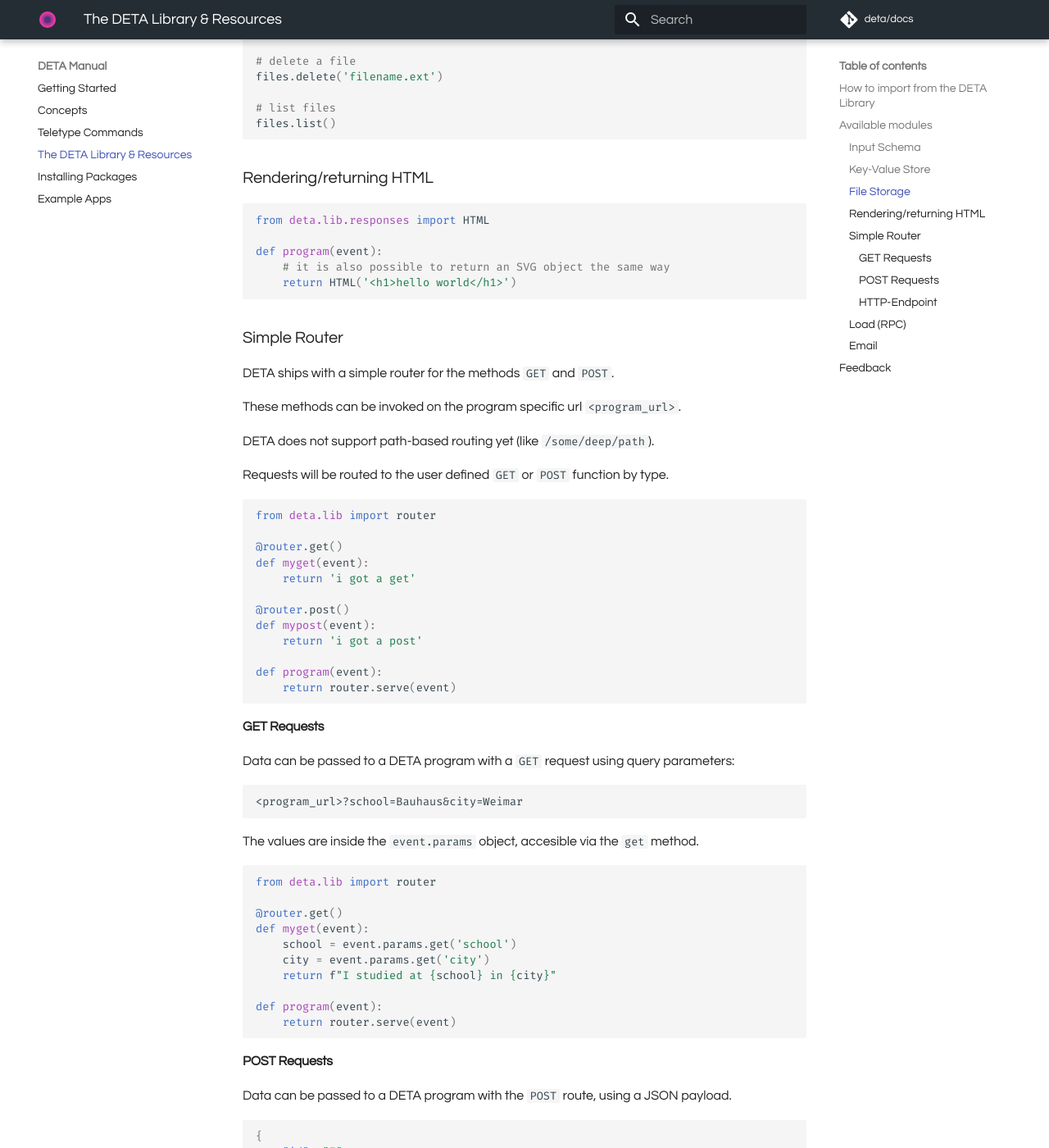
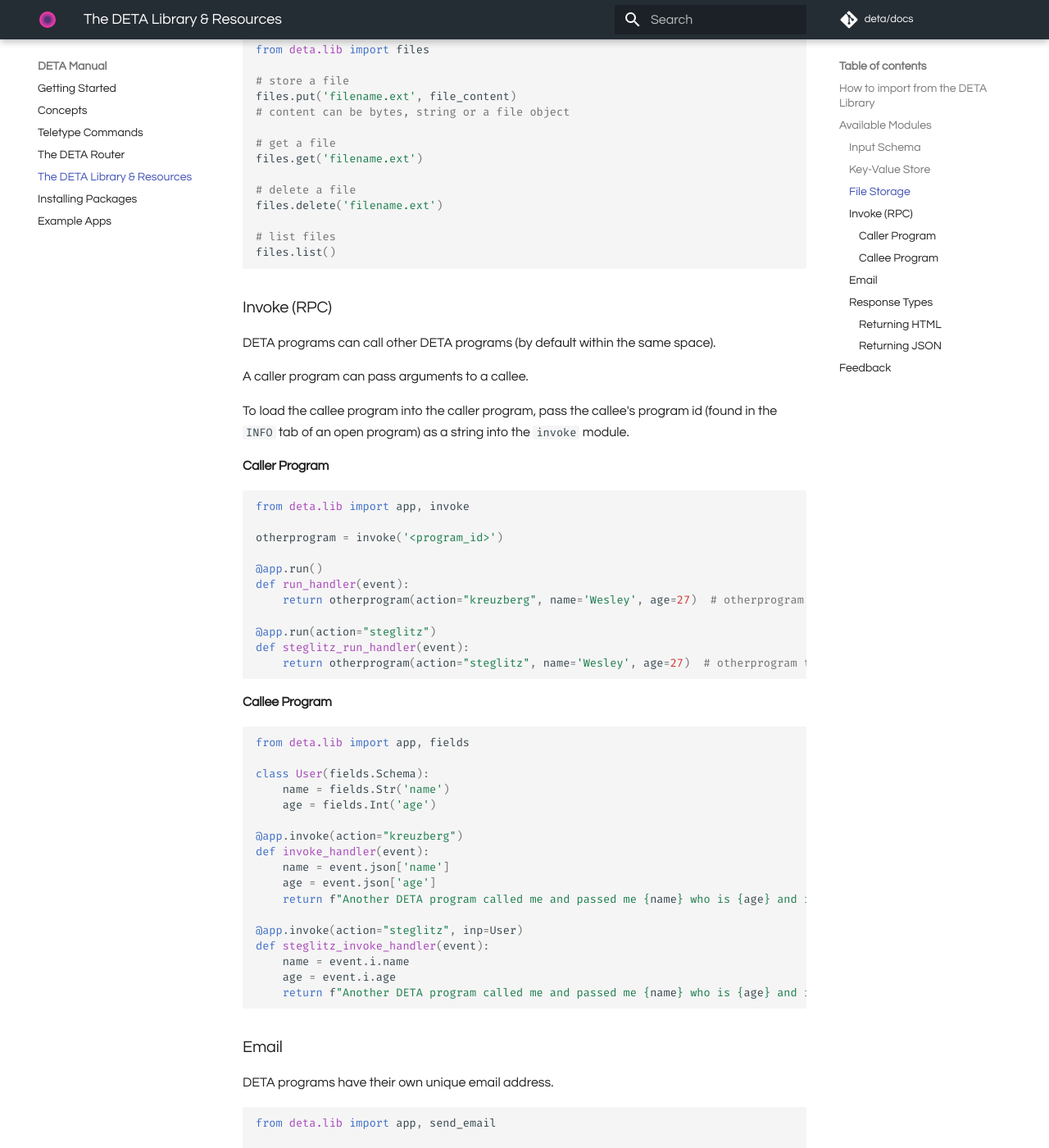
Before and after one commit to fmquaglia/manual, an MkDocs documentation site: the page built from docs/DETA_lib.md, in a window 1280 px wide and 1400 px high, scrolled down 1734 px. Shown: the whole window at 82% size. Built offline with MkDocs 1.6.1 and Material for MkDocs 9.7.7, drawn with Linux system fonts in a browser that asks for light colours; comment, search, counter and statistics services are not loaded; some of the changed text lies outside the part shown.

Commit message:
#11 new router

````diff
--- a/docs/DETA_lib.md
+++ b/docs/DETA_lib.md
@@ -1,35 +1,41 @@
 # The DETA Library
+
+
+In addition to the [DETA router](/DETA_router.md), the DETA library provides many useful modules to give your programs extra power.
 
 !!! Note
 
-    `deta.lib` is under heavy development. Current version is `9`. To use the current version run this in the DETA Teletype:
-    `lib use 9`
+    `deta.lib` is under heavy development. Current version is `8`. To use the current version run this in the DETA Teletype:
+    `lib use 8`
 
 ### How to import from the DETA Library
 
     from deta.lib import <module>
     from deta.lib.responses import <module>
 
-## Available modules
+## Available Modules
 
 ### Input Schema
 
-A program's input schema describes parameters that can be passed with a program's invocation.
+A program's input schema describes parameters that can be passed with a program's execution.
+
+An Input Schema is create by importing `fields` from `deta.lib` and creating a class which takes `fields.Schema` as an argument.
 
 Input parameters can be of type `Str`, `Int`, or `Bool`.
 
-Input parameters can be accessed directly via the `event.i` object inside the main 'program' function (defined in the `main.py` file of a program).
+Input parameters can be accessed directly via the `event.i` object inside an `app.run()` or `app.invoke()` route (defined in the `main.py` file of a program) where an Input class is passed as an argument.
 
 ```python
-from deta.lib import fields
+from deta.lib import app, fields
 
-class Input(fields.Schema):
+class Default_Input(fields.Schema):
     """Please fill out the form."""
     name = fields.Str('Name')
     age = fields.Int('Age')
     likes_ramen = fields.Bool('Do you like ramen?')
 
-def program(event):
+@app.run(inp=Default_Input)
+def run_handler(event):
     """The entrypoint to your program logic."""
     return {
         'name': event.i.name,
@@ -37,6 +43,8 @@ def program(event):
         'likes_ramen': event.i.likes_ramen
     }
 ```
+
+
 ### Key-Value Store
 
 ```python
@@ -81,111 +89,51 @@ files.delete('filename.ext')
 # list files
 files.list()
 ```
-### Rendering/returning HTML
-```python
-from deta.lib.responses import HTML
 
-def program(event):
-    # it is also possible to return an SVG object the same way
-    return HTML('<h1>hello world</h1>')
-```
-### Simple Router
-
-DETA ships with a simple router for the methods `GET` and `POST`.
-
-These methods can be invoked on the program specific url `<program_url>`.
-
-DETA does not support path-based routing yet (like `/some/deep/path`).
-
-Requests will be routed to the user defined `GET` or `POST` function by type.
-```python
-from deta.lib import router
-
-@router.get()
-def myget(event):
-    return 'i got a get'
-
-@router.post()
-def mypost(event):
-    return 'i got a post'
-
-def program(event):
-    return router.serve(event)
-```
-
-#### GET Requests
-Data can be passed to a DETA program with a `GET` request using query parameters:
-```
-<program_url>?school=Bauhaus&city=Weimar
-```
-
-The values are inside the `event.params` object, accesible via the `get` method.
-```python
-from deta.lib import router
-
-@router.get()
-def myget(event):
-    school = event.params.get('school')
-    city = event.params.get('city')
-    return f"I studied at {school} in {city}"
-
-def program(event):
-    return router.serve(event)
-```
-#### POST Requests
-
-Data can be passed to a DETA program with the `POST` route, using a JSON payload.
-
-```JSON
-{
-    "id": "7",
-    "name": "Ludwig"
-}
-```
-
-The values are accessible via the `event.body` object.
-
-```python
-from deta.lib import router, Database
-
-students = Database('enrollment')
-
-@router.post()
-def mypost(event):
-    student_id = event.body['id']
-    name = event.body['name']
-    students.put(student_id, name)
-    return students.all()
-
-def program(event):
-    return router.serve(event)
-```
-
-#### HTTP-Endpoint
-
-The DETA console provides a view where GET requests can be made on a program.
-
-The URL bar in the program's GET view contains the program's URL.
-
-- Only `GET` and `POST` methods are allowed on this endpoint.
-
-User defined query parameters can be added to the GET request.
-
-### Load (RPC)
+### Invoke (RPC)
 
 DETA programs can call other DETA programs (by default within the same space).
 
-A caller program can pass arguments to a callee (as outlined in the callee's input schema).
+A caller program can pass arguments to a callee.
 
-To load the callee program into the caller program, pass the callee's program id (found in the `INFO` tab of an open program) as a string into the load module.
+To load the callee program into the caller program, pass the callee's program id (found in the `INFO` tab of an open program) as a string into the `invoke` module.
+
+#### Caller Program
 
 ```python
-from deta.lib import load
+from deta.lib import app, invoke
 
-otherprogram = load('<program_id>')
+otherprogram = invoke('<program_id>')
 
-def program(event):
-    return otherprogram(greeting='noice')  # otherprogram takes `greeting` arg
+@app.run()
+def run_handler(event):
+    return otherprogram(action="kreuzberg", name='Wesley', age=27)  # otherprogram takes a `name` & 'age' args and has an action handler
+
+@app.run(action="steglitz")
+def steglitz_run_handler(event):
+    return otherprogram(action="steglitz", name='Wesley', age=27)  # otherprogram takes a `name` & 'age' args and has an action handler
+```
+
+#### Callee Program
+
+```python
+from deta.lib import app, fields
+
+class User(fields.Schema):
+    name = fields.Str('name')
+    age = fields.Int('age')
+
+@app.invoke(action="kreuzberg")
+def invoke_handler(event):
+    name = event.json['name']
+    age = event.json['age']
+    return f"Another DETA program called me and passed me {name} who is {age} and is making DETA apps out of Kreuzberg"
+
+@app.invoke(action="steglitz", inp=User)
+def steglitz_invoke_handler(event):
+    name = event.i.name
+    age = event.i.age
+    return f"Another DETA program called me and passed me {name} who is {age} and is making DETA apps out of Steglitz"
 ```
 
 ### Email
@@ -193,13 +141,47 @@ def program(event):
 DETA programs have their own unique email address.
 
 ```python
-from deta.lib import send_email
+from deta.lib import app, send_email
 
 
-def program(event):
+@app.run()
+def run_handler(event):
     send_email('email', 'subject', 'body')
     return
 ```
+
+### Response Types
+
+The DETA Library also provides modules for returning common response types from DETA programs. These include `HTML`, `JSON`, and `response`.
+
+```
+from deta.lib.responses import <module>
+```
+
+#### Returning HTML
+
+```python
+from deta.lib.responses import HTML
+
+
+@app.http("/", methods=['GET'])
+def get_handler(event):
+    # it is also possible to return an SVG object the same way
+    return HTML('<h1>hello world</h1>')
+```
+
+#### Returning JSON
+
+```python
+from deta.lib.responses import JSON
+
+
+@app.http("/", methods=['GET'])
+def get_handler(event):
+    response = {"name": "Wesley", "age": 27}
+    return JSON(response)
+```
+
 
 
 ## Feedback
--- /dev/null
+++ b/docs/DETA_router.md
@@ -0,0 +1,254 @@
+# App Router
+
+The DETA router provides a blueprint outlining which blocks of code will be run by which triggers.
+
+The basic router is implemented by importing `app` from `deta.lib`.
+
+`app` has four basic methods which route four different types of incoming requests to different code blocks.
+
+These methods are:
+
+1. `run`: handles code triggered from the [DETA Teletype](teletype.md).
+2. `http`: handles code triggered from an HTTP request.
+3. `cron`: handles code triggered from a scheduled execution.
+4. `invoke`: handles code triggered from another DETA program.
+
+```python
+from deta.lib import app
+
+@app.run()
+def run_handler(event):
+    return "runs when this program is triggered from the DETA Teletype"
+
+@app.http("/", methods=["GET"])
+def http_handler(event):
+    return "runs when I hit this program's endpoint with an HTTP GET"
+
+@app.cron()
+def cron_hanlder(event):
+    return "runs when I schedule this program"
+
+@app.invoke()
+def invoke_handler(event):
+    return "runs when a another program calls this program"
+```
+
+Each method takes different parameters and handles the `event` object differently. The details of this are handled at the [bottom of the page](#event-details).
+
+### app Methods
+
+### app.run()
+
+`app.run()` takes two optional parameters:
+
+1. `action`: `string` which enables a user to trigger different code blocks from the DETA Teletype.
+2. `inp`: `string` which maps arguments of the event object to a user defined Input Schema, making these arguments accesible via the `event.i` object.
+
+```python
+from deta.lib import app, fields
+
+class User(fields.Schema):
+    """Please fill out the form."""
+    name = fields.Str('Name')
+    age = fields.Int('Age')
+
+@app.run(inp=User)
+def kreuzberg_handler(event):
+    name = event.i.name
+    age = event.i.age
+    return f"{name} is {age} and developing DETA apps out of Berlin"
+
+@app.run(action="kreuzberg", inp=User)
+def kreuzberg_handler(event):
+    name = event.i.name
+    age = event.i.age
+    return f"{name} is {age} and developing DETA apps out of Kreuzberg"
+
+@app.run(action="steglitz", inp=User)
+def steglitz_handler(event):
+    name = event.i.name
+    age = event.i.age
+    return f"{name} is {age} and developing DETA apps out of Steglitz"
+```
+
+This program now will return different values from the DETA Teletype depending on the command:
+
+```shell
+run --name wesley --age 27
+```
+
+```json
+"wesley is 27 and developing DETA apps out of Berlin"
+```
+
+<br />
+
+```shell
+run kreuzberg --name beverly --age 43
+```
+
+```json
+"beverly is 43 and developing DETA apps out of Kreuzberg"
+```
+
+### app.http()
+
+`app.http()` takes two parameters:
+
+1. The first parameter is a `string` which specifies the `path` which the HTTP request hits.
+2. `methods`: takes an array which specify which HTTP methods will trigger the code block.
+
+```python
+from deta.lib import app
+
+@app.http("/", methods=["GET"])
+def get_handler(event):
+    name = event.params.get('name')
+    age = event.params.get('age')
+    return f"{name} is {age} and developing DETA apps out of Berlin"
+
+@app.http("/kreuzberger/", methods=["GET"])
+def kreuzberg_get_handler(event):
+    name = event.params.get('name')
+    age = event.params.get('age')
+    return f"{name} is {age} and developing DETA apps out of Kreuzberg"
+
+@app.http("/steglitzer/", methods=["POST"])
+def steglitz_post_handler(event):
+    name = event.json['name']
+    age = event.json['age']
+    return f"{name} is {age} and developing DETA apps out of Steglitz"
+```
+
+In the above example, hitting the program with an HTTP request will do different things, depending on route and HTTP method.
+
+<br />
+
+*Request*
+```shell
+GET on.deta.dev/<prog_path>/?name=Beverly&age=43
+```
+
+*Response*
+```json
+"Beverly is 43 and developing DETA apps out of Berlin"
+```
+
+<br />
+
+*Request*
+```shell
+GET on.deta.dev/<prog_path>/kreuzberger/?name=Beverly&age=43
+```
+
+*Response*
+```json
+"Beverly is 43 and developing DETA apps out of Kreuzberg"
+```
+
+<br />
+
+*Request*
+```shell
+POST on.deta.dev/<prog_path>/steglitzer/
+```
+
+with payload:
+```json
+{
+    "name": "Wesley",
+    "age": 27
+}
+```
+
+*Response*
+```json
+"Wesley is 27 and developing DETA apps out of Steglitz"
+```
+
+
+### app.cron()
+
+`app.cron()` takes no parameters for the time being and executes the code following a scheduled execution following a DETA `cron` event.
+
+```python
+from deta.lib import app
+
+@app.cron()
+def cron_handler(event):
+    return "I run on a schedule"
+```
+
+### app.invoke()
+
+`app.invoke()` takes the same parameters as `app.run()`.
+
+```python
+from deta.lib import app, fields
+
+class User(fields.Schema):
+    """Please fill out the form."""
+    name = fields.Str('Name')
+    age = fields.Int('Age')
+
+@app.invoke(inp=User)
+def invoke_handler(event):
+    name = event.i.name
+    age = event.i.age
+    return f"Another DETA program called me and passed me {name} who is {age}"
+
+@app.invoke(action="kreuzberg", inp=User)
+def invoke_handler(event):
+    name = event.i.name
+    age = event.i.age
+    return f"Another DETA program called me and passed me {name} who is {age} and is making DETA apps out of Kreuzberg"
+```
+
+
+## Event Details
+
+All events, regardless of the `app` method have:
+- `event._raw` as the unchanged event(except the Authorization header)
+- `event.body` the body of the event(a string)
+
+### app.run() & app.invoke()
+
+#### Attributes:
+- `event.run`: `bool` will be instantiated to `True`
+- `event.type`: `str` will be instantiated as "run"
+- `event.action`: `str` the action defined in the handling function, will be an empty string if not defined
+
+#### Property:
+- `event.json`: `dict` The json representation of `event.body` as a Python dict.
+
+#### Inputs:
+- `event.i`: `object` Input to the function according to the schema, only available if an input is provided to the funtion. Can access fields as attributes.
+
+### app.cron()
+
+#### Attributes
+- `event.cron` : `bool` will be instantiated `True`
+- `event.type` : `str` will be instantiated to "cron"
+- `event.time` : `str` time at which the event took place
+
+### app.http()
+
+#### Attributes
+- `event.http`: `bool` instantiated to `True`
+- `event.type` : `str` instantiated to "http"
+- `event.method`: `str` the http method in the request
+- `event.path`: `str` the path of the resource in the request
+- `event.headers`: `dict` http headers
+- `event.params`: `dict` the query string params
+- `event.content_type`: `str` the value in the header `Content-Type` in the request, is an empty strign if header not present
+- `event.isb64`: `bool` if body is base64 encoded, body is decoded by detalbi if is `True`
+
+#### Properties
+- `event.json` : `dict` json representation of the the event body
+- `event.cookies` : `dict` cookies in the request if present
+
+## Feedback
+
+Need help, have questions, or want to give feedback?
+
+Please send us a note! hello `@` deta `.` sh
--- a/mkdocs.yml
+++ b/mkdocs.yml
@@ -24,6 +24,7 @@ nav:
   - Getting Started: index.md
   - Concepts: concepts.md
   - Teletype Commands: teletype.md
+  - The DETA Router: DETA_router.md
   - The DETA Library & Resources: DETA_lib.md
   - Installing Packages: packages.md
   - Example Apps: examples.md
````
Also changed, not shown: docs/index.md (+61 -9 lines), docs/packages.md (+1 -1 lines), docs/teletype.md (+8 -8 lines).
